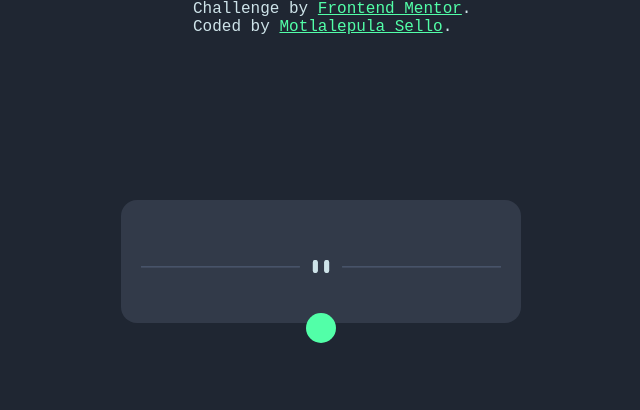
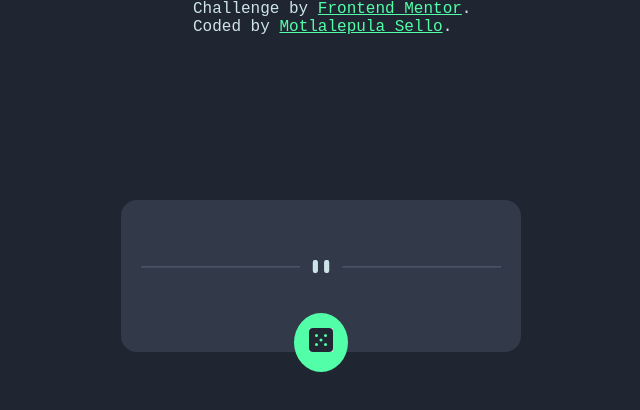
Before and after one commit to Motlakz/advice-generator-app, a plain HTML site: page index.html in a window 1280 px wide. Shown: the whole page, without its empty margins (319-959 px from the left). Drawn offline with Linux system fonts and the light colour scheme; no server answers.

Commit message:
update img styles

```diff
--- a/index.html
+++ b/index.html
@@ -14,7 +14,7 @@
     <p class="advice" id="advice"></p>
     <div class="icons">
       <img src="./images/pattern-divider-desktop.svg" alt="divider icon">
-      <img src="/images/icon-dice.svg" alt="dice icon">
+      <span><img src="./images/icon-dice.svg" alt="dice icon"></span>
     </div>
   </main>
   <footer class="footer">
--- a/index.js
+++ b/index.js
@@ -29,7 +29,7 @@ document.addEventListener('DOMContentLoaded', () => {
     }
 
     // generates advice when clicked
-    const diceIcon = document.querySelector('.icons img:nth-child(2)'); // Select the dice icon
+    const diceIcon = document.querySelector('.icons span img'); // Select the dice icon
 
     diceIcon.addEventListener('click', () => {
         getapi(api_url); // Fetch advice when the dice icon is clicked
--- a/style.css
+++ b/style.css
@@ -56,17 +56,19 @@
       background: url("/images/pattern-divider-mobile.svg") center center/cover no-repeat;
     }
   }
-  .container .icons img:nth-child(2) {
+  .container .icons span {
     border-radius: 50%;
     background-color: hsl(150, 100%, 66%);
     padding: 15px;
-    height: 16px;
     position: relative;
     top: 40px;
-    width: 16px;
   }
-  .container .icons img:nth-child(2):hover {
+  .container .icons span:hover {
     animation: glow 2s infinite;
+  }
+
+  .icons img:hover {
+    transform: rotate(45deg);
   }
 
   footer {
```
